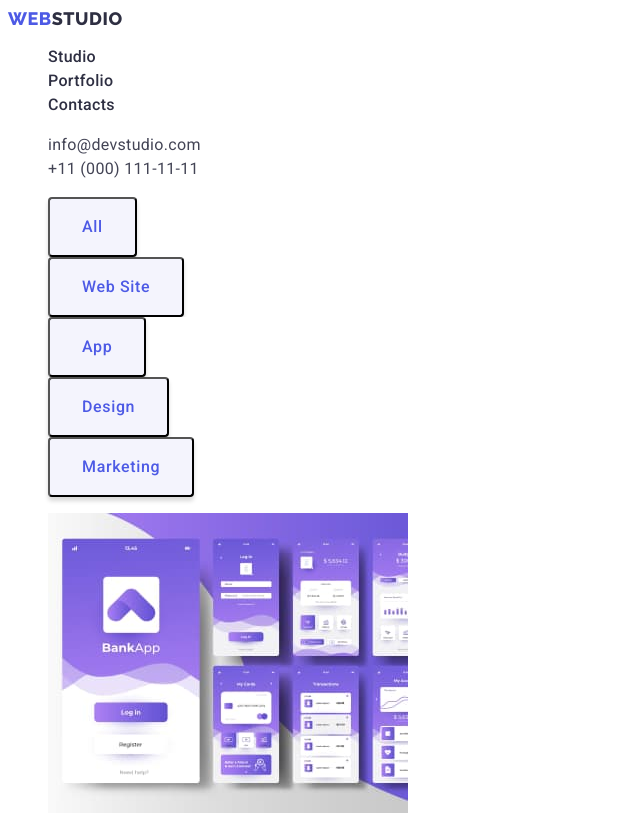
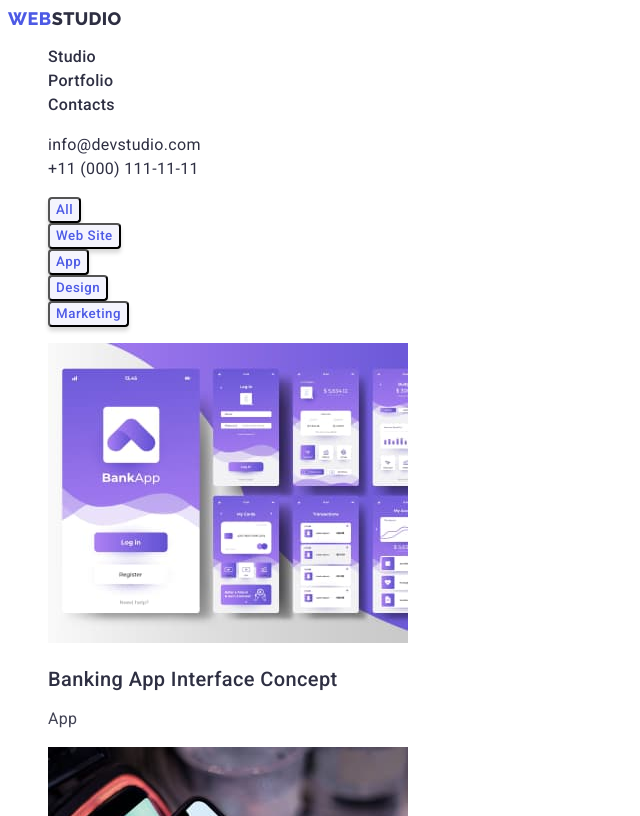
Before and after one commit to diagnoz8/goit-markup-hw-02, a plain HTML site: page portfolio.html in a window 1280 px wide. Shown: the top 816 px of the page, without its empty margins (0-640 px from the left). Drawn offline with Linux system fonts and the light colour scheme.

Commit message:
fixed for homework

```diff
--- a/css/styles.css
+++ b/css/styles.css
@@ -6,28 +6,32 @@
 --dark: #2E2F42;
 --light: #F4F4FD;
 --white-background:#FFFFFF;
+--text: #434455;
+--success: #31D0AA;
+--subtle-text: #8E8F99;
+--accent: #E7E9FC;
+--modal-overlay: #2E2F42B2;
+--modal-background:#FCFCFC;
 }
 body{
         font-family: "Roboto", sans-serif;
-        font-style: normal;
-        font-weight: 400;
         font-size: 16px;
-        line-height: 1.5;
-        letter-spacing: 0.02em;
-        color: #434455;
-        background-color: #FFFFFF;
+        color: var(--text);
+        background-color: var(--white-background);
 }
 /* COMPONENTS */
 .link{
 text-decoration: none;
 line-height: 1.5;
 color: var(--primary-brand);
+        letter-spacing: 0.02em;
 }
 .menu{
         font-style: normal;
 }
 .list {
         list-style: none;
+        letter-spacing: 0.02em;
 }
 .list-item{
 background-color: var(--white-background);
@@ -57,8 +61,6 @@ background-color: var(--white-background);
           font-weight: 800;
           font-size: 18px;
           line-height: 1.17;
-          display: flex;
-          align-items: center;
           letter-spacing: 0.03em;
           text-transform: uppercase;
           color: var(--primary-brand);
@@ -66,13 +68,14 @@ background-color: var(--white-background);
   }
 
   .logo-studio {
-          width: 71px;
           color: var(--dark);
+                letter-spacing: 0.02em;
   }
 
   .logo-studio-sec {
           width: 71px;
           color: var(--light);
+                letter-spacing: 0.02em;
   }
 
   /* /Logo */
@@ -81,31 +84,21 @@ background-color: var(--white-background);
 .header-nav {
         font-weight: 500;
         color: var(--dark);
-}
+        line-height: 1.5;
+        letter-spacing: 0.02em;}
 .header-nav:hover,
 .header-nav:focus {
-        font-weight: 500;
         color: var(--pressed-state);
 }
 .link-address {
-        font-family: inherit;
-        font-style: normal;
-        font-weight: inherit;
-        font-size: inherit;
-        line-height:inherit;
-        letter-spacing: inherit;
-        color: inherit;
+        letter-spacing: 0.02em;
+        color: var(--dark);
 
 }
 
 .link-address:hover,
 .link-address:focus {
-        font-family: inherit;
-        font-style: normal;
-        font-weight: inherit;
-        font-size: inherit;
-        line-height: inherit;
-        letter-spacing: inherit;
+
         color: var(--pressed-state);
 }
 /* FOOTER */
@@ -115,12 +108,10 @@ background-color: var(--white-background);
 
 .footer-text {
         color: var(--light);
+        letter-spacing: 0.02em;
 
 }
 
-.logo-studio2 {
-        color: var(--light);
-}
 /* /FOOTER */
 /*  */
 /*  */
@@ -135,8 +126,6 @@ background-color: var(--white-background);
         line-height: 1.07;
         text-align: center;
         color: var(--white-background);
-        border: 1px solid #000000;
-        text-shadow: 0px 4px 4px rgba(0, 0, 0, 0.25);
         letter-spacing: 0.02em;
 }
 
@@ -150,36 +139,29 @@ background-color: var(--white-background);
         background-color: var(--primary-brand);
         box-shadow: 0px 4px 4px rgba(0, 0, 0, 0.15);
         border-radius: 4px;
-        font-size: inherit;
-        line-height: inherit;
+        font-size: 16px;
+        line-height: 1.5;
         letter-spacing: 0.04em;
         cursor: pointer;
 }
 
 .order-service-bt:hover,
 .order-service-bt:focus {
-        font-weight: 500;
-        color: var(--white-background);
+
         background-color: var(--pressed-state);
-        box-shadow: 0px 4px 4px rgba(0, 0, 0, 0.15);
-        border-radius: 4px;
 }
 
 /* /MAIN INDEX */
 /* MAIN PORTFOLIO */
 .filter-btn {
-        display: flex;
-        flex-direction: row;
-        align-items: flex-start;
-        padding: 16px 32px;
-        gap: 10px;
+
         background-color: var(--light);
         box-shadow: 0px 4px 4px rgba(0, 0, 0, 0.15);
         border-radius: 4px;
         font-family: inherit;
         font-weight: 500;
-        font-size: inherit;
-        line-height: inherit;
+        font-size: 16;
+        line-height: 1.5;
         letter-spacing: 0.04em;
         color: var(--primary-brand);
         cursor: pointer;
@@ -195,6 +177,6 @@ background-color: var(--white-background);
         font-size: 16px;
         line-height: 1.5;
         letter-spacing: 0.02em;
-        color: #434455;
+        color: var(--text);
 }
 /* /MAIN PORTFOLIO */
```
Also changed, not shown: images/what_are_we_doing/img_2.jpg, images/what_are_we_doing/img_3.jpg.
